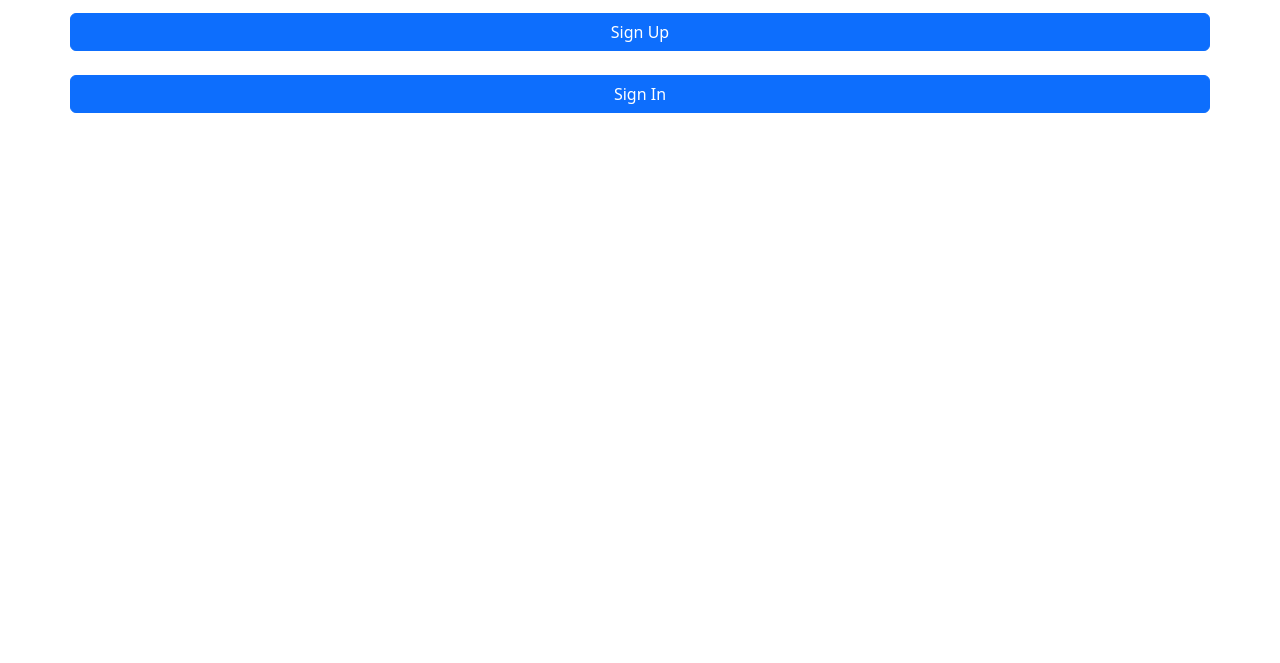
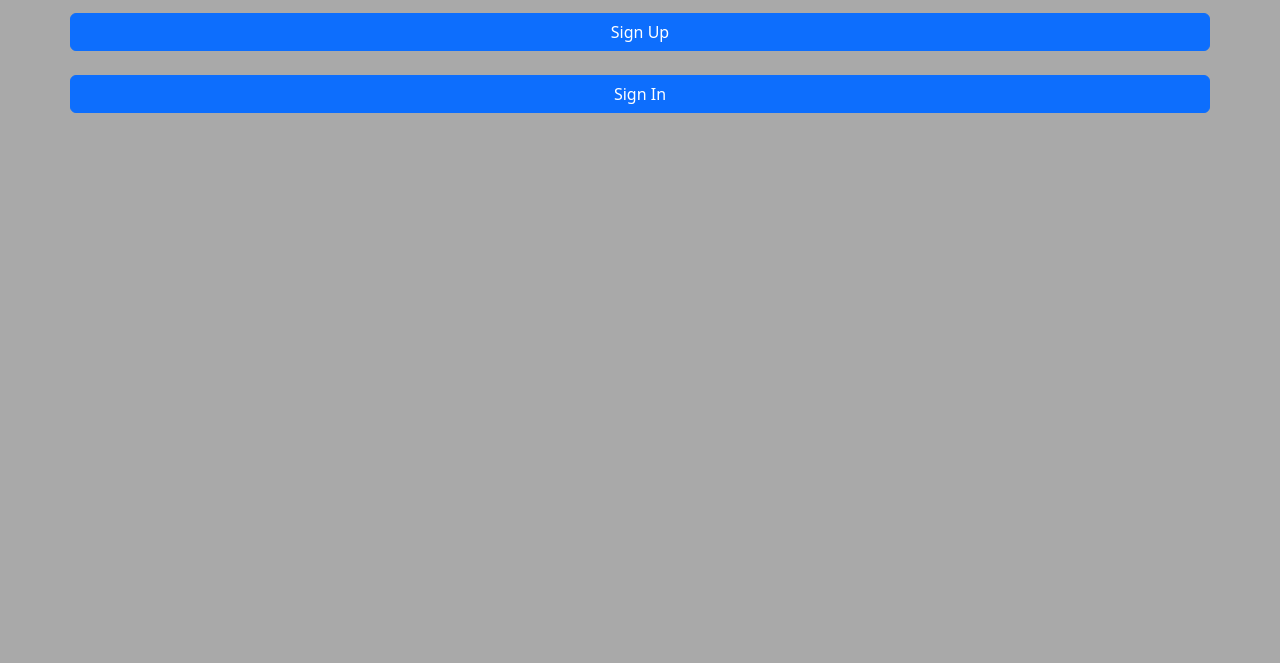
Before and after one commit to Sander7132/Projektijuhtimine, a website: page public/index.html in a window 1280 px wide. Shown: the part 137-800 px from the top of the page. Drawn offline with nearby package versions, Linux system fonts and the light colour scheme.

Commit message:
As a user I want my Websites background to be light gray [#186157757]

```diff
--- a/public/index.html
+++ b/public/index.html
@@ -19,6 +19,9 @@
     <link rel="manifest" href="/icons/site.webmanifest">
     <style>
 
+        body {
+            background-color: #a9a9a9 ;
+        }
         #recipe-list {
             display: grid;
             grid-template-columns: repeat(auto-fill, minmax(300px, 1fr));
@@ -40,6 +43,8 @@
         .recipe-card button {
             margin: 2px;
         }
+
+
     </style>
 </head>
 <body>
```
Also changed, not shown: 1 other file.
